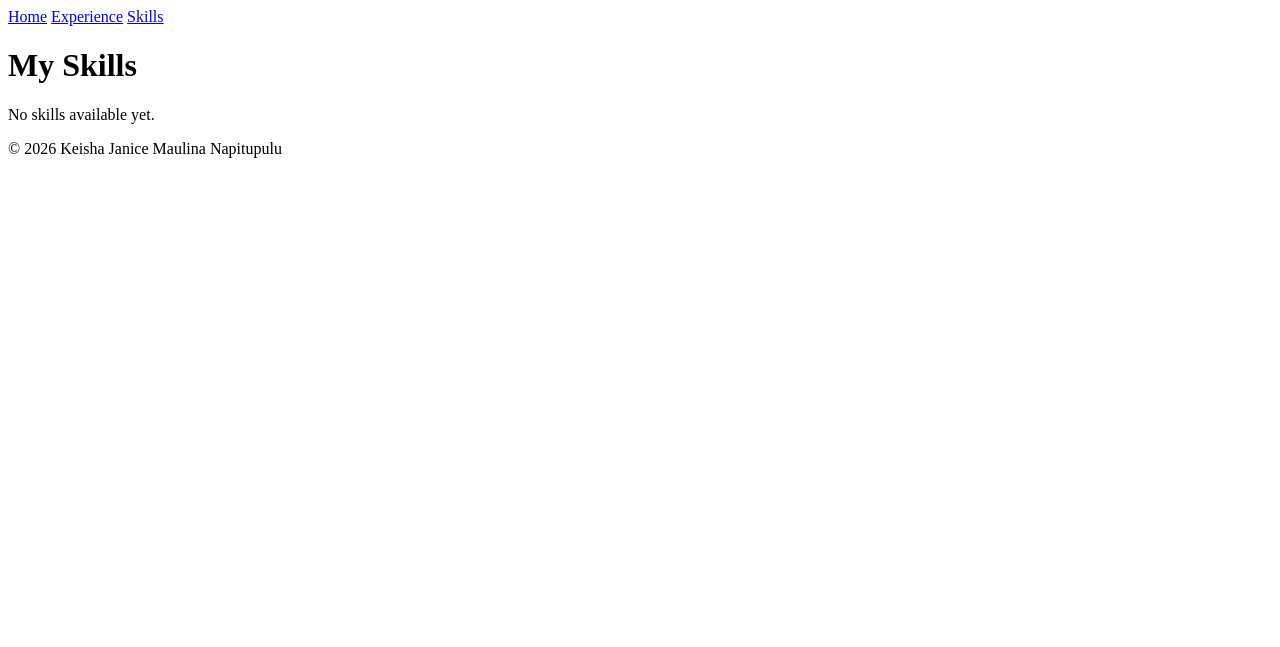
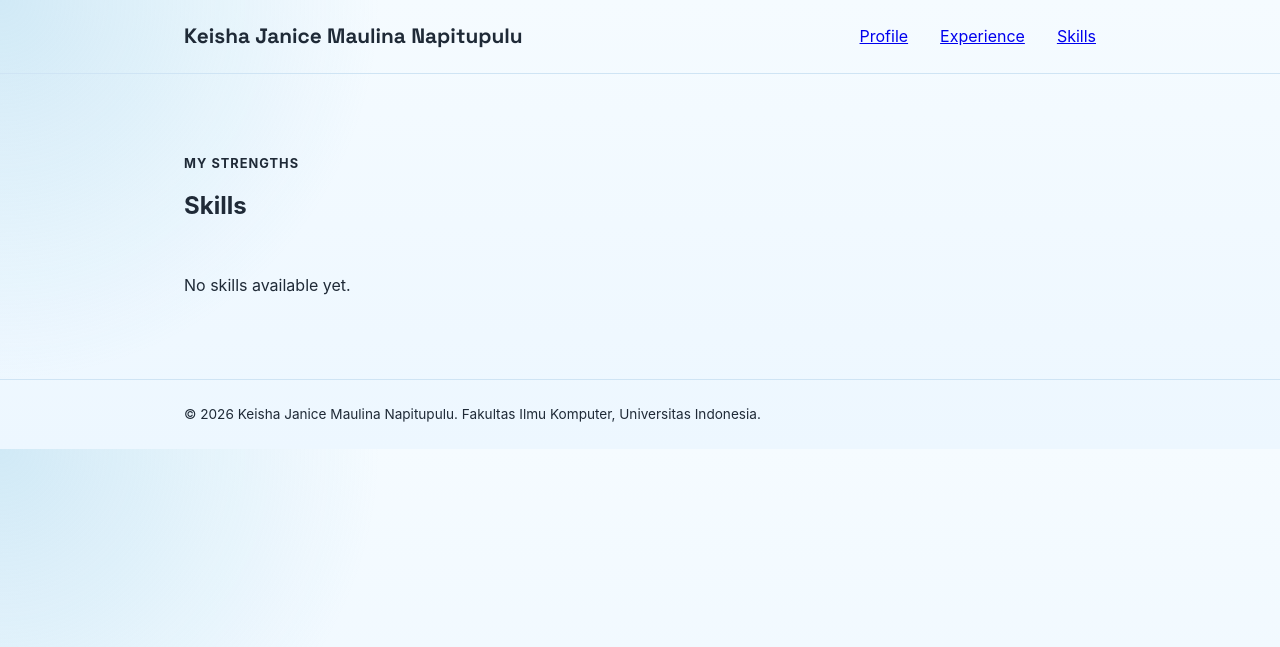
Before and after one commit to keishajnc/myportofolio, a Django app: page /skills/ in a window 1280 px wide. Shown: the top 647 px of the page. Run offline with Django 5.2, Linux system fonts and the light colour scheme; data that the repository does not hold is empty.

Commit message:
feat: add skills page

```diff
--- a/main/admin.py
+++ b/main/admin.py
@@ -1,6 +1,3 @@
 from django.contrib import admin
-from .models import Experience, Skill
+
 # Register your models here.
-
-admin.site.register(Experience)
-admin.site.register(Skill)
--- a/templates/skill.html
+++ b/templates/skill.html
@@ -1,37 +1,78 @@
+{% load static %}
+
 <!DOCTYPE html>
 <html lang="en">
 <head>
     <meta charset="UTF-8">
     <meta name="viewport" content="width=device-width, initial-scale=1.0">
-    <title>Skills</title>
+
+    <title>{{ name }} - Skills</title>
+
+    <link rel="preconnect" href="https://fonts.googleapis.com">
+    <link rel="preconnect" href="https://fonts.gstatic.com" crossorigin>
+    <link href="https://fonts.googleapis.com/css2?family=Space+Grotesk:wght@500;700&display=swap" rel="stylesheet">
+
+    <link rel="stylesheet" href="{% static 'css/style.css' %}">
 </head>
 
 <body>
 
+    <header class="site-header">
+        <div class="container">
+            <a href="{% url 'main:show_main' %}" class="brand">
+                {{ name }}
+            </a>
+
             <nav>
-        <a href="{% url 'main:show_main' %}">Home</a>
+                <a href="{% url 'main:show_main' %}">Profile</a>
                 <a href="{% url 'main:show_experience' %}">Experience</a>
                 <a href="{% url 'main:show_skill' %}">Skills</a>
             </nav>
+        </div>
+    </header>
 
     <main>
-        <h1>My Skills</h1>
+        <section class="skills">
+            <div class="container">
+
+                <div class="section-heading">
+                    <p class="section-kicker">My Strengths</p>
+                    <h2>Skills</h2>
+                </div>
 
                 {% if skill_list %}
+                    <div class="skill-list">
+
                         {% for skill in skill_list %}
-                <div>
-                    <h2>{{ skill.name }}</h2>
+                            <article class="skill-item">
+                                <div class="skill-content">
+                                    <h3>{{ skill.name }}</h3>
+
                                     <p>{{ skill.description }}</p>
-                    <p>Level: {{ skill.level }}</p>
+
+                                    <p class="skill-level">
+                                        {{ skill.level }}
+                                    </p>
                                 </div>
+                            </article>
                         {% endfor %}
+
+                    </div>
                 {% else %}
                     <p>No skills available yet.</p>
                 {% endif %}
+
+            </div>
+        </section>
     </main>
 
-    <footer>
-        <p>© 2026 Keisha Janice Maulina Napitupulu</p>
+    <footer class="site-footer">
+        <div class="container">
+            <p>
+                &copy; 2026 {{ name }}.
+                Fakultas Ilmu Komputer, Universitas Indonesia.
+            </p>
+        </div>
     </footer>
 
 </body>
```
Lines whose indentation alone changed are shown as unchanged.
